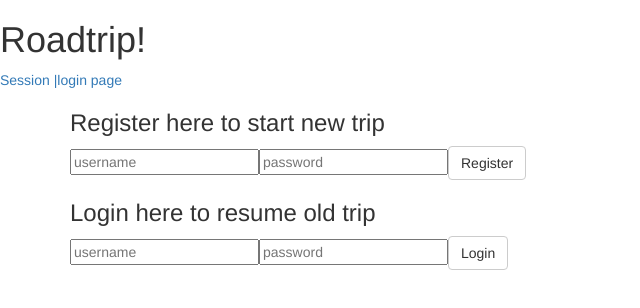
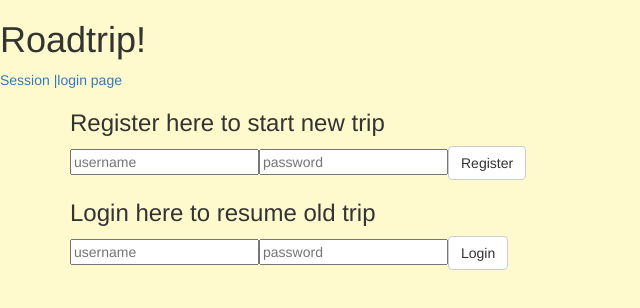
Before and after one commit to cfunkles/angular-4-practice-app-roadtrip, an Angular app: page /login in a window 1280 px wide. Shown: the top 308 px of the page, without its empty margins (0-640 px from the left). Built offline with nearby package versions, Linux system fonts and the light colour scheme.

Commit message:
style body yellow

```diff
--- a/src/styles.css
+++ b/src/styles.css
@@ -1 +1,4 @@
 /* You can add global styles to this file, and also import other style files */
+body {
+    background-color: lemonchiffon;
+}
```
